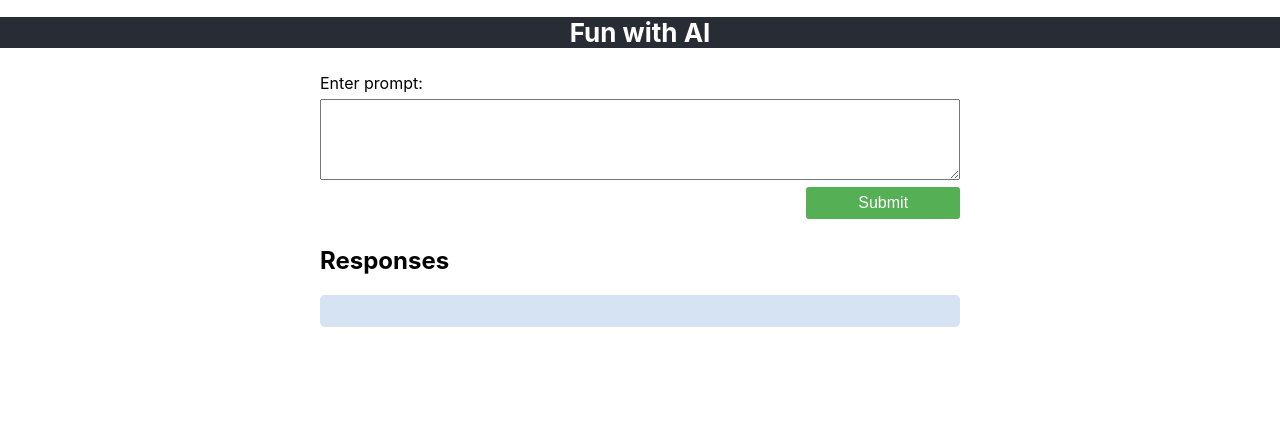
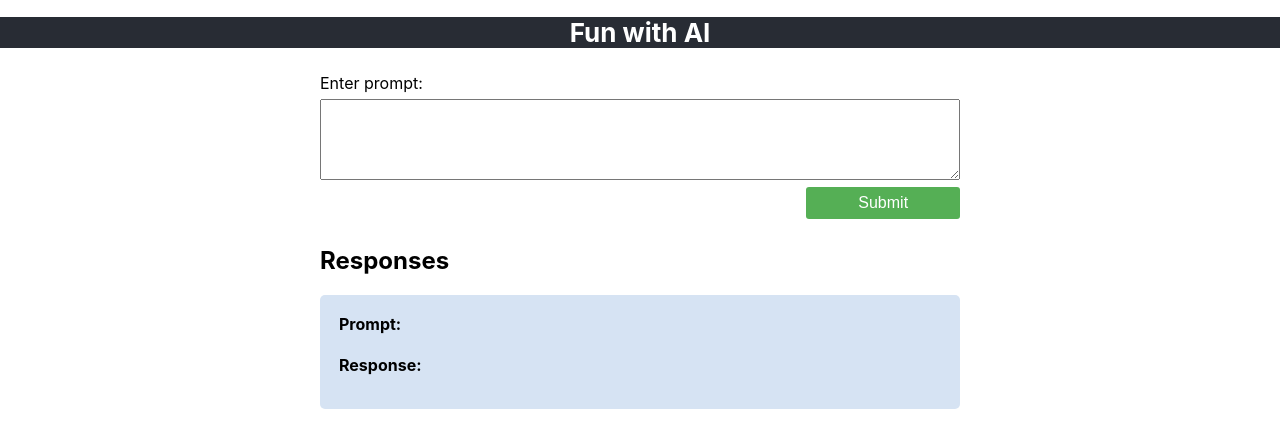
Before and after one commit to kevin-the-engi/shopify-test, a React (Create React App) app: page / in a window 1280 px wide. Shown: the top 448 px of the page. Built offline with nearby package versions, Linux system fonts and the light colour scheme.

Commit message:
Optimize Response component code and added css

```diff
--- a/src/components/Response/Response.jsx
+++ b/src/components/Response/Response.jsx
@@ -4,7 +4,7 @@ import ResponseCards from '../ResponseCards/ResponseCards.jsx';
 
 const Response = ({ data }) => {
     return(
-        <div className="responses">
+        <section className="responses">
             <h2>Responses</h2>
 
             {data.map(({ id, ...otherItemProps }) => {
@@ -15,7 +15,7 @@ const Response = ({ data }) => {
                     {...otherItemProps} />
                 )})
             }
-        </div>
+        </section>
     )
 }
 
--- a/src/components/ResponseCards/ResponseCards.jsx
+++ b/src/components/ResponseCards/ResponseCards.jsx
@@ -1,11 +1,17 @@
 import './ResponseCards.scss';
 
-const ResponseCards = ({ id, prompt, response }) => {
+const ResponseCards = ({ prompt, response }) => {
     return(
-        <div className="responses-cards">
-            <span className="prompt-text">{prompt}</span>
-            <span className="response-text">{response}</span>
-        </div>
+        <table className="responses-cards">
+            <tr>
+                <th>Prompt: </th>
+                <td>{prompt}</td>
+            </tr>
+            <tr>
+                <th>Response: </th>
+                <td>{response}</td>
+            </tr>
+        </table>
     )
 }
 
--- a/src/components/ResponseCards/ResponseCards.scss
+++ b/src/components/ResponseCards/ResponseCards.scss
@@ -4,4 +4,16 @@
     background-color: rgb(214, 227, 243);
     border: none;
     border-radius: 5px;
+    display: flex;
+    flex-direction: column;
 }
+
+th, td {
+    vertical-align: top;
+    padding-bottom: 1em;
+}
+
+th {
+    text-align: left;
+    width: 6em;
+}
```
